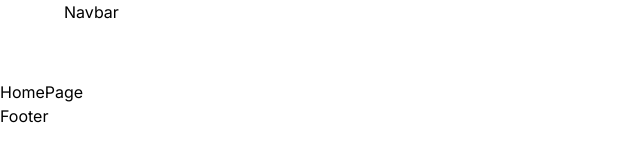
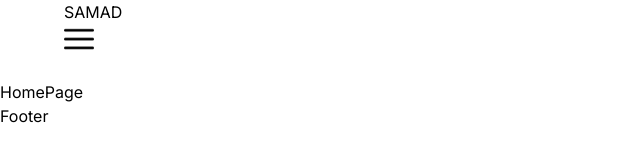
Before and after one commit to samade747/Next.js-E-Commerce-App-, a Next.js app: page / in a window 1280 px wide. Shown: the top 160 px of the page, without its empty margins (0-640 px from the left). Built offline with nearby package versions, Linux system fonts and the light colour scheme.

Commit message:
817pm 13 07 2024

```diff
--- /dev/null
+++ b/src/components/Menu.tsx
@@ -0,0 +1,41 @@
+"use client"
+import { useState } from "react"
+import Link from "next/link"
+import Image from "next/image" // Correct import for Image component
+
+const Menu = () => {
+    const [open, setOpen] = useState(false)
+
+    return (
+        <div className="">
+            <Image
+                src="/menu.png"
+                alt="menu"
+                width={30}
+                height={30}
+                className="cursor-pointer"
+                onClick={() => setOpen((prev) => !prev)}
+            />
+            {open && (
+                <div className="absolute top-0 left-0 w-full h-screen bg-white">
+                    <ul>
+                        <li>
+                            <Link href="/">Home</Link>
+                        </li>
+                        <li>
+                            <Link href="/list">List</Link>
+                        </li>
+                        <li>
+                            <Link href="/login">Login</Link>
+                        </li>
+                        <li>
+                            <Link href="/single">Single</Link>
+                        </li>
+                    </ul>
+                </div>
+            )}
+        </div>
+    )
+}
+
+export default Menu
--- a/src/components/Navbar.tsx
+++ b/src/components/Navbar.tsx
@@ -1,6 +1,15 @@
+import Link from "next/link"
+import Menu from "./Menu"
+
 const Navbar = () => {
     return (
-        <div className="h-20 px-4 md:px-8 lg:px-16 xl:32 2xl:px-64">Navbar</div>
+        <div className="h-20 px-4 md:px-8 lg:px-16 xl:32 2xl:px-64">
+            {/* Mobile */}
+            <Link href="/">SAMAD</Link>
+            <Menu />
+
+
+            </div>
     )
 
 }
```
